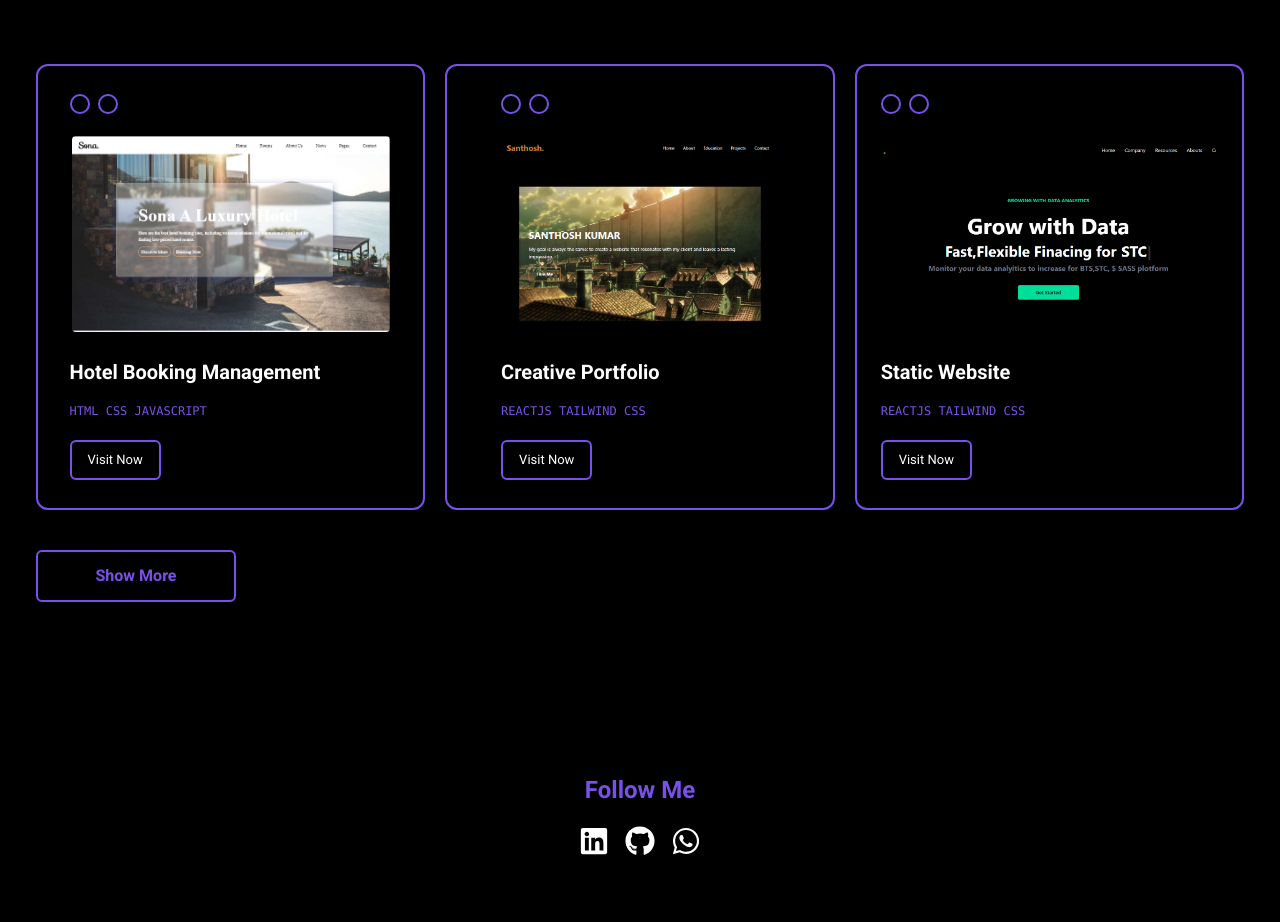
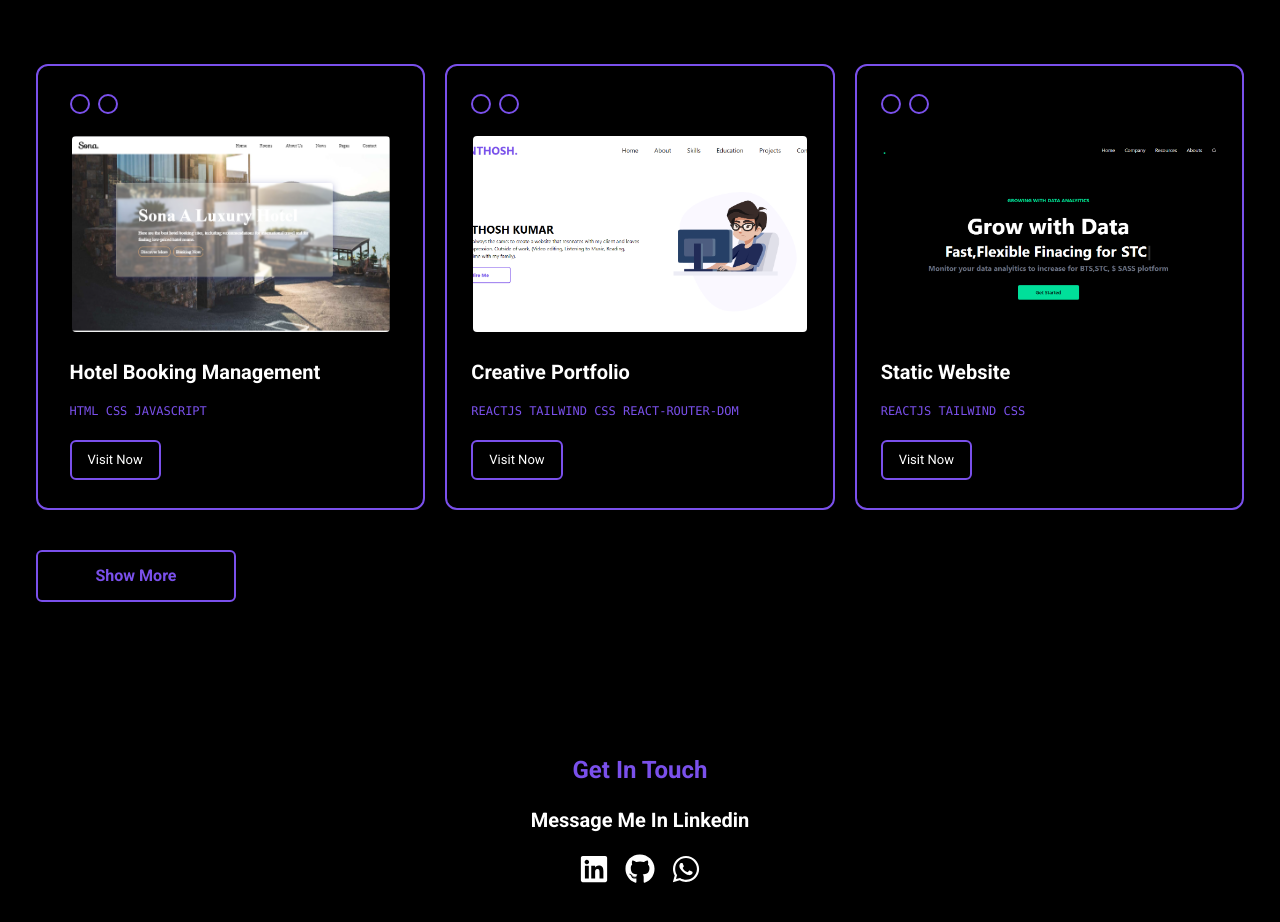
Before and after one commit to SanthoshKumarS29/Portfolio, a React (Vite) app: page / in a window 1280 px wide. Shown: the part 1660-2582 px from the top of the page. Built offline with nearby package versions, Linux system fonts and the light colour scheme.

Commit message:
Add loading Page

```diff
--- a/src/components/Contact.jsx
+++ b/src/components/Contact.jsx
@@ -4,18 +4,19 @@ import { FaLinkedin, FaGithub, FaWhatsapp } from 'react-icons/fa';
 const Contact = () => {
   return (
     <div id='Contact'>
-        <div className='max-w-[1240px] mx-auto py-16 px-4'>
-            <div className="shadow-lg p-6 rounded-lg">
-                <h3 className="text-2xl text-center py-5 font-semibold text-[#7a50eb]">Follow Me</h3>
+        <div className='max-w-[1240px] mx-auto py-16 px-4 text-white'>
+            <div className="shadow-lg p-6 rounded-lg mb-10">
+                <h3 className="text-2xl text-center font-semibold text-[#7a50eb]">Get In Touch</h3>
+                <p className='text-xl text-center py-5 font-semibold'>Message Me In Linkedin</p>
                 <div className="flex space-x-4 justify-center">
                     <a href="https://www.linkedin.com/in/sk-frontenddev?utm_source=share&utm_campaign=share_via&utm_content=profile&utm_medium=android_app" target="_blank" rel="noopener noreferrer">
-                        <FaLinkedin className="text-white text-3xl hover:text-[#7a50eb]" />
+                        <FaLinkedin className="text-white text-3xl hover:text-[#7a50eb] duration-300 ease-in" />
                     </a>
                     <a href="https://github.com/SanthoshKumarS29" target="_blank" rel="noopener noreferrer">
-                        <FaGithub className="text-white text-3xl hover:text-[#7a50eb]" />
+                        <FaGithub className="text-white text-3xl hover:text-[#7a50eb] duration-300 ease-in" />
                     </a>
                     <a href="https://wa.me//9751093403/" target="_blank" rel="noopener noreferrer">
-                        <FaWhatsapp className="text-white text-3xl hover:text-[#7a50eb]" />
+                        <FaWhatsapp className="text-white text-3xl hover:text-[#7a50eb] duration-300 ease-in" />
                     </a>
                 </div>
             </div>
--- a/src/components/LoadingPage.jsx
+++ b/src/components/LoadingPage.jsx
@@ -3,15 +3,15 @@ import { motion } from 'framer-motion';
 
 const Loading = () => {
     return (
-        <div className="flex items-center justify-center h-screen bg-black">
-            <div className="relative flex items-center justify-center">
-                <motion.div
-                    className="w-24 h-24 border-4 border-t-4 border-gray-200 border-t-[#7a50eb] rounded-full"
-                    animate={{ rotate: 360 }}
-                    transition={{ repeat: Infinity, duration: 2, ease: "linear" }}
-                />
-                <div className="absolute text-[#7a50eb] text-4xl font-bold">SK</div>
-            </div>
+        <div className="flex items-center justify-center gap-2 h-screen w-full text-white">
+            <motion.div className="flex items-center justify-center gap-2">
+                <motion.div initial={{opacity:0, y:40}}
+                    animate={{opacity:1, y:0}} transition={{duration: 2, delay: 0.5}} className="text-base md:text-3xl font-bold font-customFont">Hello</motion.div>
+                <motion.div initial={{opacity:0, y:45}}
+                    animate={{opacity:1, y:0}} transition={{duration: 2, delay: 0.8}} className="text-base md:text-3xl font-bold font-customFont">Welcome To My</motion.div>
+                <motion.div initial={{opacity:0, y:50}}
+                    animate={{opacity:1, y:0}} transition={{duration: 2, delay: 1.0}} className="text-[#7a50eb] text-base md:text-3xl font-Mono uppercase">Portfolio</motion.div>
+            </motion.div>
         </div>
     );
 };
--- a/src/components/Navbar.jsx
+++ b/src/components/Navbar.jsx
@@ -6,7 +6,7 @@ const Navbar = () => {
 
   return (
     <div>
-        <div className='flex justify-between items-center h-24 border-b-2 border-[#7a50eb] max-w-[1240px] mx-auto px-4 text-white bg-black'>
+        <div className='flex justify-between items-center h-24 max-w-[1240px] mx-auto px-4 text-white bg-black'>
             <h1 className='w-full text-3xl font-bold text-[#7a50eb] font-customFont'>Santhosh.</h1>
             <ul className='hidden md:flex'>
                 <li className='p-4 font-medium cursor-pointer hover:text-[#7a50eb] duration-300'><a href="#hero">Home</a></li>
--- a/src/datas/project.json
+++ b/src/datas/project.json
@@ -11,11 +11,11 @@
       },
       {
         "id": 2,
-        "img": "projectimg/Creative.png",
+        "img": "projectimg/My First Portfolio.png",
         "title":"Creative Portfolio",
         "Head":"Technologies Used:",
-        "des":"ReactJs Tailwind Css",
-        "link":" https://santhoshkumars29.github.io/Creative_Portfolio/"
+        "des":"ReactJs Tailwind Css React-Router-Dom",
+        "link":"https://santhoshkumars29.github.io/my-portfolio-/"
       },
       {
         "id": 3,
```
Also changed, not shown: src/components/Projects&Internships.jsx (+2 -12 lines), public/projectimg/Creative.png (deleted), public/projectimg/My First Portfolio.png (added), src/App.css (line endings or trailing spaces).
